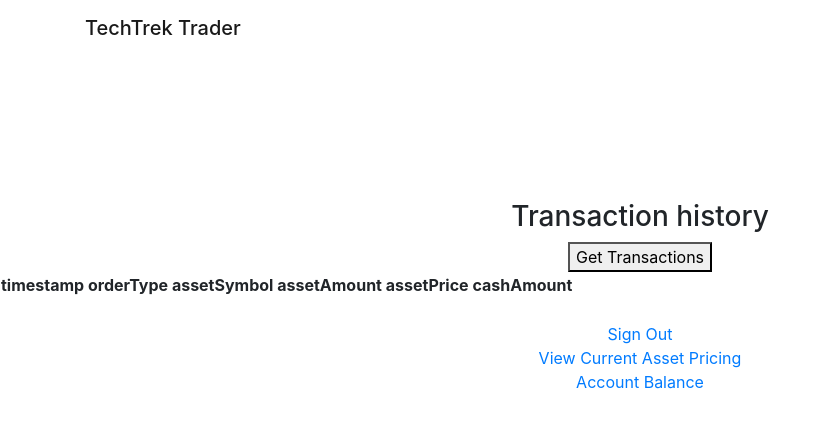
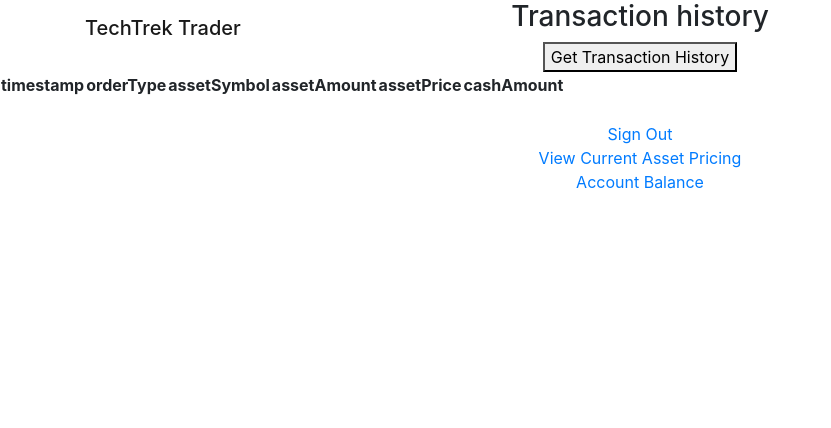
Before and after one commit to AhmadHatziq/TT3_25, a React (Create React App) app: page /transaction_history in a window 1280 px wide. Shown: the top 428 px of the page, without its empty margins (0-831 px from the left). Built offline with nearby package versions, Linux system fonts and the light colour scheme.

Commit message:
update darrel's transaction history

```diff
--- a/src/components/transactionhistory.component.js
+++ b/src/components/transactionhistory.component.js
@@ -1,6 +1,5 @@
 import React, { Component } from "react";
 import { Link } from "react-router-dom";
-
 
 class TransactionHistory extends Component {
     constructor(props) {
@@ -78,25 +77,47 @@ class TransactionHistory extends Component {
             };
 
         }
-
         return (
 
-            <div class="headerMargin">
+            <div>
                 <h3>Transaction history</h3>
-                <button onClick = {this.getTransactionHistory}>Get Transactions</button>
+                <button onClick = {this.getTransactionHistory}>Get Transaction History</button>
 
                 <table>
-                    <th>timestamp orderType assetSymbol assetAmount assetPrice cashAmount</th>
+                    <th>timestamp</th>
+                    <th>orderType</th>
+                    <th>assetSymbol</th>
+                    <th>assetAmount</th>
+                    <th>assetPrice</th>
+                    <th>cashAmount</th>
                     {this.state.transactionHistory.map((item =>
-                    <tr><td key={item.accountKey}> {item.timestamp} {item.orderType} {item.assetSymbol} {item.assetAmount} {item.assetPrice} {item.cashAmount} </td></tr>
+                    <tr>
+
+                        <td key={item.accountKey}>
+                        {item.timestamp}
+                        </td>
+                        <td key={item.accountKey}>
+                            {item.orderType}
+                        </td>
+                        <td key={item.accountKey}>
+                            {item.assetSymbol}
+                        </td>
+                        <td key={item.accountKey}>
+                            {item.assetAmount}
+                        </td>
+                        <td key={item.accountKey}>
+                            {item.assetPrice}
+                        </td>
+                        <td key={item.accountKey}>
+                            {item.cashAmount}
+                        </td>
+                    </tr>
                     ))}
 
                 </table>
-
                 <br/><Link to = "/sign-in">Sign Out</Link>
                 <br/><Link to = "/current.asset.pricing">View Current Asset Pricing</Link>
                 <br/><Link to = "/view_account_balance">Account Balance</Link>
-
             </div>
         );
     };
```
